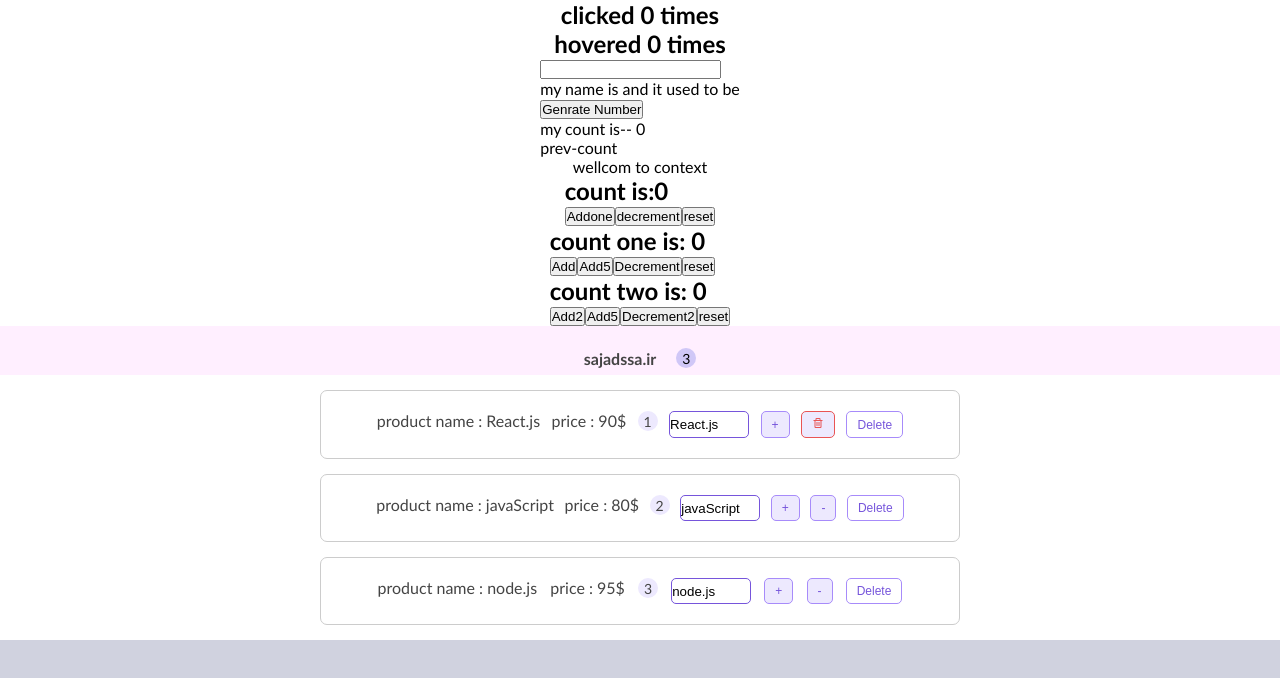
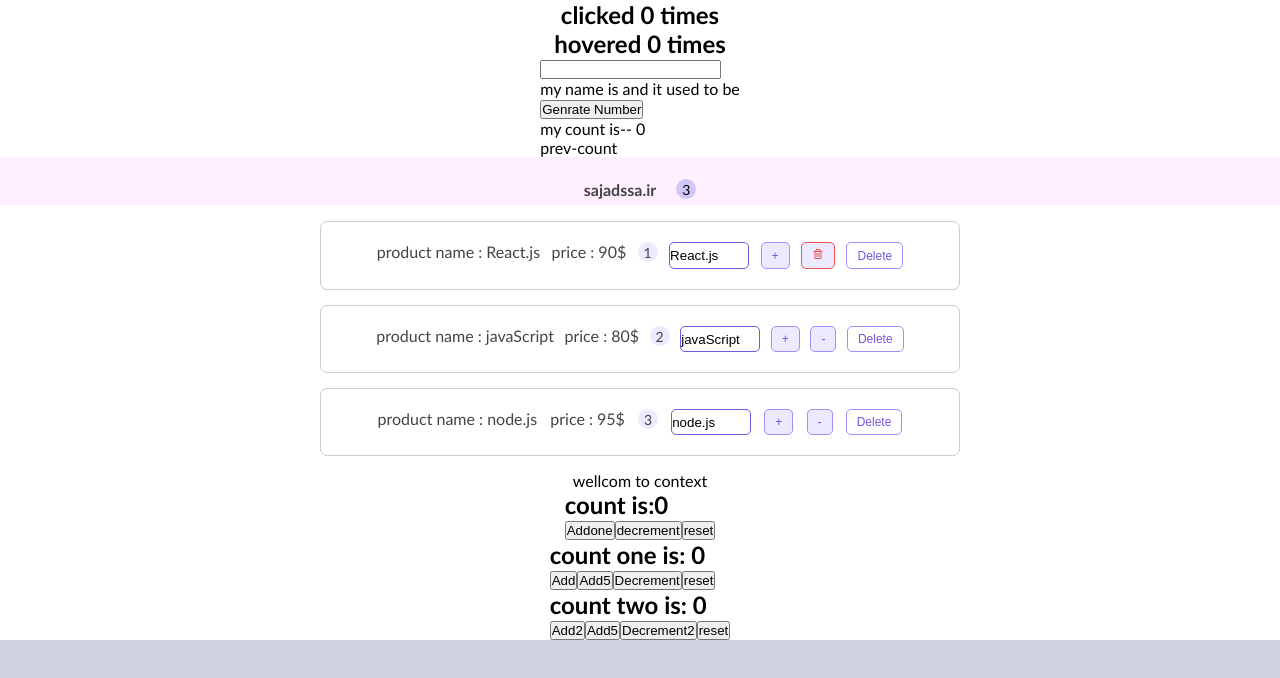
Before and after one commit to Sajadssa/React.js, a React (Create React App) app in the folder first-app/: page / in a window 1280 px wide. Shown: the top 678 px of the page. Built offline with nearby package versions, Linux system fonts and the light colour scheme.

Commit message:
useResucer+UseContext

```diff
--- a/first-app/src/App.js
+++ b/first-app/src/App.js
@@ -282,78 +282,78 @@ const App = () => {
     // isShow:true,
   // );
   // define methods and convert to function expression
-  const removeHandler = (id) => {
-    // console.log('clicked',id);
-    const filterProducts = products.filter((p) => p.id !== id);
-    setProducts(filterProducts );
-  };
-  const incrementHandler = (id) => {
-    // console.log('increment',id);
-    // const products = [...this.state.products];
-    // const selectedItem = products.find((p) => p.id === id);
-    // selectedItem.quantity++; //mutate state
-    //    console.log(products);
-    // this.setState({ products: products });
-    // console.log(this.state.products[0]);
-    //1.take id=>pk
-    //2.find index=>id an item that user click
-    const index = products.findIndex((item) => item.id === id);
-    console.log(index);
-    const product = { ...products[index] };
-    product.quantity++;
-    const updateProducts = [...products];
-    updateProducts[index] = product;
-    setProducts(updateProducts);
-    // console.log(products);
-  };
-  const decrementHandler = (id) => {
-    // console.log('decrement',id);
-    // const products = [...this.state.products];
-    // const selectedItem = products.find((p) => p.id === id);
-    // selectedItem.quantity--; //mutate state
-    // this.setState({ products: products });
-    // if (selectedItem.quantity < 1) {
-    //   const filterProducts = products.filter((p) => p.id !== id);
-    //   this.setState({ products: filterProducts });
-    // }
-    //    console.log(products);
-    //    this.setState({products:products});
-    //1.take id=>pk
-    //2.find index=>id an item that user click
-    const index = products.findIndex((item) => item.id === id);
-    console.log(index);
-    //3.clone the selected index and update qty:
-    const product = { ...products[index] };
-   if (product.quantity === 1) {
-      const filterProducts = products.filter((p) => p.id !== id);
-      setProducts(filterProducts);
-    } else {
-      const updateProducts = [...products];
-      product.quantity--;
-      updateProducts[index] = product;
-      setProducts(updateProducts);
-    }
-  };
+  // const removeHandler = (id) => {
+  //   // console.log('clicked',id);
+  //   const filterProducts = products.filter((p) => p.id !== id);
+  //   setProducts(filterProducts );
+  // };
+  // const incrementHandler = (id) => {
+  //   // console.log('increment',id);
+  //   // const products = [...this.state.products];
+  //   // const selectedItem = products.find((p) => p.id === id);
+  //   // selectedItem.quantity++; //mutate state
+  //   //    console.log(products);
+  //   // this.setState({ products: products });
+  //   // console.log(this.state.products[0]);
+  //   //1.take id=>pk
+  //   //2.find index=>id an item that user click
+  //   const index = products.findIndex((item) => item.id === id);
+  //   console.log(index);
+  //   const product = { ...products[index] };
+  //   product.quantity++;
+  //   const updateProducts = [...products];
+  //   updateProducts[index] = product;
+  //   setProducts(updateProducts);
+  //   // console.log(products);
+  // };
+  // const decrementHandler = (id) => {
+  //   // console.log('decrement',id);
+  //   // const products = [...this.state.products];
+  //   // const selectedItem = products.find((p) => p.id === id);
+  //   // selectedItem.quantity--; //mutate state
+  //   // this.setState({ products: products });
+  //   // if (selectedItem.quantity < 1) {
+  //   //   const filterProducts = products.filter((p) => p.id !== id);
+  //   //   this.setState({ products: filterProducts });
+  //   // }
+  //   //    console.log(products);
+  //   //    this.setState({products:products});
+  //   //1.take id=>pk
+  //   //2.find index=>id an item that user click
+  //   const index = products.findIndex((item) => item.id === id);
+  //   console.log(index);
+  //   //3.clone the selected index and update qty:
+  //   const product = { ...products[index] };
+  //  if (product.quantity === 1) {
+  //     const filterProducts = products.filter((p) => p.id !== id);
+  //     setProducts(filterProducts);
+  //   } else {
+  //     const updateProducts = [...products];
+  //     product.quantity--;
+  //     updateProducts[index] = product;
+  //     setProducts(updateProducts);
+  //   }
+  // };
 
-  const changeHandler = (event, id) => {
-    // console.log(event.target.value, id);
-    // const products = [...this.state.products];
-    // const selectedItem = products.find((p) => p.id === id);
-    // selectedItem.title = event.target.value;
-    // this.setState({ products: products });
-    //1.take id=>pk
-    //2.find index=>id an item that user click
-    const index = products.findIndex((item) => item.id === id);
-    // console.log(index);
-    //3.clone the selected index and update the title
-    const product = { ...products[index] };
-    product.title = event.target.value;
-    //4.update products
-    const updateProducts = [...products];
-    updateProducts[index] = product;
-    setProducts(updateProducts );
-    // console.log(products);
-  };
+  // const changeHandler = (event, id) => {
+  //   // console.log(event.target.value, id);
+  //   // const products = [...this.state.products];
+  //   // const selectedItem = products.find((p) => p.id === id);
+  //   // selectedItem.title = event.target.value;
+  //   // this.setState({ products: products });
+  //   //1.take id=>pk
+  //   //2.find index=>id an item that user click
+  //   const index = products.findIndex((item) => item.id === id);
+  //   // console.log(index);
+  //   //3.clone the selected index and update the title
+  //   const product = { ...products[index] };
+  //   product.title = event.target.value;
+  //   //4.update products
+  //   const updateProducts = [...products];
+  //   updateProducts[index] = product;
+  //   setProducts(updateProducts );
+  //   // console.log(products);
+  // };
 
   return (
     <>
@@ -364,24 +364,27 @@ const App = () => {
           <HoverCounter /> {/* <ParentComp/> */} {/* <ClassRef/> */}{" "}
           {/* <FunctionalRef/> */} <UseRefExapmple />
         </UserContext.Provider>{" "}
-      </WebsiteContext.Provider>{" "}
+
+
+
+      <ProductProvider>
+      <Navbar  />
+          <ProductList
+            // products={products}
+            // onRemove={removeHandler}
+            // onIncrement={incrementHandler}
+            // onChange={changeHandler}
+            // onDecrement={decrementHandler}
+          />
+
+
       <CounterProvider>
         <p> wellcom to context </p>
         <CounterOne />
         <CountReducer />
       </CounterProvider>
-      <ProductProvider>
-      <Navbar  />
-          <ProductList
-            // products={products}
-            onRemove={removeHandler}
-            onIncrement={incrementHandler}
-            onChange={changeHandler}
-            onDecrement={decrementHandler}
-          />
-
-
       </ProductProvider>
+      </WebsiteContext.Provider>{" "}
     </>
   );
 };
--- a/first-app/src/component/ProductList/ProductList.js
+++ b/first-app/src/component/ProductList/ProductList.js
@@ -1,6 +1,6 @@
 import React, { useState, Component } from "react";
 import Product from "../Product/Product";
-import { UseProducts } from "../Providers/ProductsProvider";
+import { UseProducts, UseProductsActions } from "../Providers/ProductsProvider";
 // import Product from './../Product/Product';
 // class ProductList extends Component {
 //   // state = {
@@ -110,7 +110,10 @@ const ProductList = (props) => {
   const products=UseProducts();
 
   const renderProduct = () => {
-    const {onChange,onDecrement,onIncrement,onRemove}=props
+    // const {onChange,onDecrement,onIncrement,onRemove}=props
+
+    // const {removeHandler,changeHandler,incrementHandler,decrementHandler}=UseProductsActions();
+    const dispatch=UseProductsActions();
     if (products.length===0)
       return <div>there is no product in your cart</div>
 
@@ -123,10 +126,10 @@ const ProductList = (props) => {
               // price={product.price}
               key={index}
               product={product}
-              onDelete={() => onRemove(product.id)}
-              OnIncrement={() => onIncrement(product.id)}
-              OnDecrement={() => onDecrement(product.id)}
-              onChange={(e) => onChange(e, product.id)}
+              onDelete={() => dispatch({type:"remove",id:product.id})}
+              OnIncrement={() => dispatch({type:"increment",id:product.id})}
+              OnDecrement={() => dispatch({type:"decrement",id:product.id})}
+              onChange={(e) => dispatch({type:"edit",id:product.id,event:e})}
             />
           )
         })}
--- a/first-app/src/component/Providers/ProductsProvider.jsx
+++ b/first-app/src/component/Providers/ProductsProvider.jsx
@@ -1,20 +1,76 @@
-import React, { useState } from "react";
+import React, { useReducer, useState } from "react";
 import { useContext } from "react";
 //1.create context object
   const ProductContext = React.createContext();
 //add new context for setState count or setCount
   const ProductContextDispather = React.createContext();
 
-  const initialState=0;
+  // const initialState=0;
+  const initialState= [
+    { title: "React.js", price: "90$", id: 1, quantity: 1 },
+    { title: "javaScript", price: "80$", id: 2, quantity: 2 },
+    { title: "node.js", price: "95$", id: 3, quantity: 3 },
+         ];
   const reducer=(state,action)=>{
 
     switch(action.type){
-      case "add":
-        return state+action.value;
+      case "increment":
+        // return state+action.value;
+          // console.log('increment',id);
+    // const products = [...this.state.products];
+    // const selectedItem = products.find((p) => p.id === id);
+    // selectedItem.quantity++; //mutate state
+    //    console.log(products);
+    // this.setState({ products: products });
+    // console.log(this.state.products[0]);
+    //1.take id=>pk
+    //2.find index=>id an item that user click
+    {
+
+      const index = state.findIndex((item) => item.id === action.id);
+      console.log(index);
+      const product = { ...state[index] };
+      product.quantity++;
+      const updateProducts = [...state];
+      updateProducts[index] = product;
+     return(updateProducts);
+    }
+    // console.log(products);
       case "decrement":
-        return state-action.value;
-      case "reset":
-        return initialState;
+        // return state-action.value;
+        {
+
+          const index = state.findIndex((item) => item.id === action.id);
+          console.log(index);
+          //3.clone the selected index and update qty:
+          const product = { ...state[index] };
+         if (product.quantity === 1) {
+            const filterProducts = state.filter((p) => p.id !== action.id);
+            return(filterProducts);
+          } else {
+            const updateProducts = [...state];
+            product.quantity--;
+            updateProducts[index] = product;
+            return(updateProducts);
+          }
+        }
+        case "edit":
+          // return initialState;
+          {
+            const index = state.findIndex((item) => item.id ===action.id);
+    // console.log(index);
+    //3.clone the selected index and update the title
+    const product = { ...state[index] };
+    product.title = action.event.target.value;
+    //4.update products
+    const updateProducts = [...state];
+    updateProducts[index] = product;
+    return(updateProducts );
+    // console.log(products);
+          }
+      case "remove":
+        const filterProducts = state.filter((p) => p.id !==action.id);
+    return(filterProducts );
         default:
         return state;
 
@@ -24,17 +80,19 @@ import { useContext } from "react";
 const ProductsProvider = ({ children }) => {
   // const [count, setCount] = useState(0);
    //we are replace setCount by dispatch
-  const[products,setProducts]=useState(
-    [
-    { title: "React.js", price: "90$", id: 1, quantity: 1 },
-    { title: "javaScript", price: "80$", id: 2, quantity: 2 },
-    { title: "node.js", price: "95$", id: 3, quantity: 3 },
-         ]
-  );
+  // const[products,setProducts]=useState(
+  //   [
+  //   { title: "React.js", price: "90$", id: 1, quantity: 1 },
+  //   { title: "javaScript", price: "80$", id: 2, quantity: 2 },
+  //   { title: "node.js", price: "95$", id: 3, quantity: 3 },
+  //        ]
+  // );
+  // const[products,setProducts]=useReducer(reducer,initialState);
+  const[products,dispatch]=useReducer(reducer,initialState);
   return (
     <ProductContext.Provider value={products}>
       {/* <ProductContextDispather.Provider value={setCount}> */}
-      <ProductContextDispather.Provider value={setProducts}>
+      <ProductContextDispather.Provider value={dispatch}>
         {children}
       </ProductContextDispather.Provider>
     </ProductContext.Provider>
@@ -47,7 +105,9 @@ export default ProductsProvider;
 export const UseProducts=()=>useContext(ProductContext);
 
 export const UseProductsActions=()=>{
+// return useContext(ProductContextDispather);
 return useContext(ProductContextDispather);
+// const products=useContext(ProductContext);
   //management actions
   // const addOne=()=>{
   //   setCount((prevCount)=>prevCount+1);
@@ -62,4 +122,80 @@ return useContext(ProductContextDispather);
 
 
   // return{addFive,addOne,decrement}
+
+  // const removeHandler = (id) => {
+  //   // console.log('clicked',id);
+  //   // const filterProducts = products.filter((p) => p.id !== id);
+  //   // setProducts(filterProducts );
+  // };
+  // const incrementHandler = (id) => {
+  //   // // console.log('increment',id);
+  //   // // const products = [...this.state.products];
+  //   // // const selectedItem = products.find((p) => p.id === id);
+  //   // // selectedItem.quantity++; //mutate state
+  //   // //    console.log(products);
+  //   // // this.setState({ products: products });
+  //   // // console.log(this.state.products[0]);
+  //   // //1.take id=>pk
+  //   // //2.find index=>id an item that user click
+  //   // const index = products.findIndex((item) => item.id === id);
+  //   // console.log(index);
+  //   // const product = { ...products[index] };
+  //   // product.quantity++;
+  //   // const updateProducts = [...products];
+  //   // updateProducts[index] = product;
+  //   // setProducts(updateProducts);
+  //   // // console.log(products);
+  // };
+  // const decrementHandler = (id) => {
+  // //   // console.log('decrement',id);
+  // //   // const products = [...this.state.products];
+  // //   // const selectedItem = products.find((p) => p.id === id);
+  // //   // selectedItem.quantity--; //mutate state
+  // //   // this.setState({ products: products });
+  // //   // if (selectedItem.quantity < 1) {
+  // //   //   const filterProducts = products.filter((p) => p.id !== id);
+  // //   //   this.setState({ products: filterProducts });
+  // //   // }
+  // //   //    console.log(products);
+  // //   //    this.setState({products:products});
+  // //   //1.take id=>pk
+  // //   //2.find index=>id an item that user click
+  // //   const index = products.findIndex((item) => item.id === id);
+  // //   console.log(index);
+  // //   //3.clone the selected index and update qty:
+  // //   const product = { ...products[index] };
+  // //  if (product.quantity === 1) {
+  // //     const filterProducts = products.filter((p) => p.id !== id);
+  // //     setProducts(filterProducts);
+  // //   } else {
+  // //     const updateProducts = [...products];
+  // //     product.quantity--;
+  // //     updateProducts[index] = product;
+  // //     setProducts(updateProducts);
+  // //   }
+  // };
+
+  // const changeHandler = (event, id) => {
+  //   // console.log(event.target.value, id);
+  //   // const products = [...this.state.products];
+  //   // const selectedItem = products.find((p) => p.id === id);
+  //   // selectedItem.title = event.target.value;
+  //   // this.setState({ products: products });
+  //   //1.take id=>pk
+  //   //2.find index=>id an item that user click
+  //   const index = products.findIndex((item) => item.id === id);
+  //   // console.log(index);
+  //   //3.clone the selected index and update the title
+  //   const product = { ...products[index] };
+  //   product.title = event.target.value;
+  //   //4.update products
+  //   const updateProducts = [...products];
+  //   updateProducts[index] = product;
+  //   setProducts(updateProducts );
+  //   // console.log(products);
+  // };
+  //  return object destructuring for actions
+  // return{removeHandler,changeHandler,incrementHandler,decrementHandler};
+
 };
```
